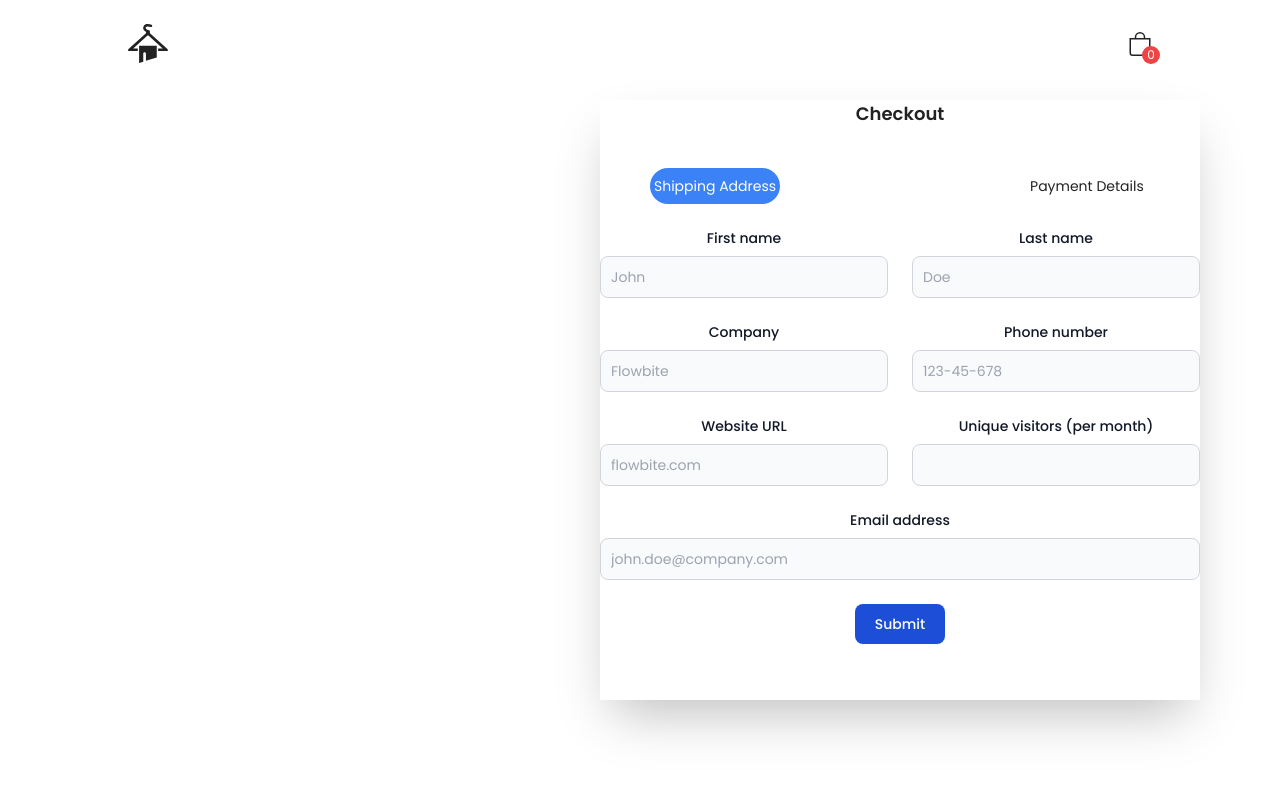
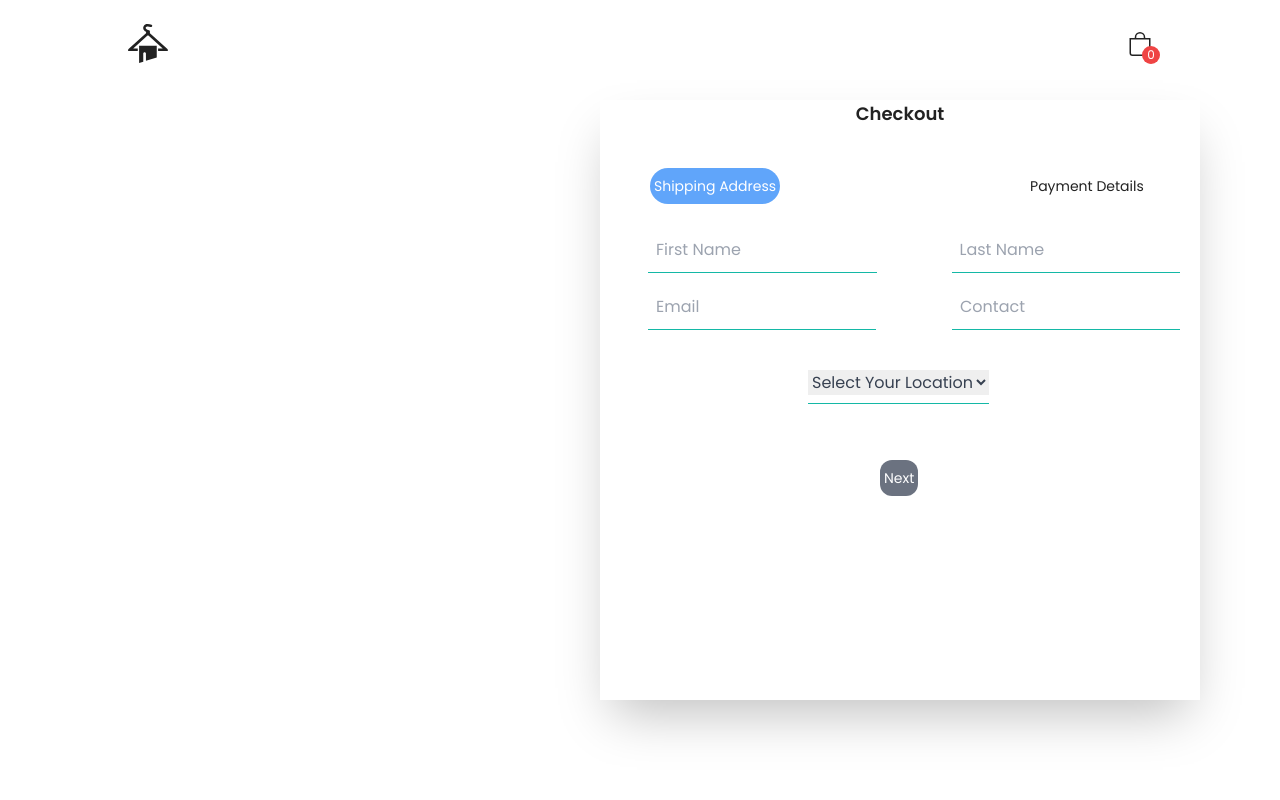
Before and after one commit to preetbista/drizzle, a React (Create React App) app: page /checkout in a window 1280 px wide. Shown: the top 800 px of the page. Built offline with nearby package versions, Linux system fonts and the light colour scheme; no server answers.

Commit message:
select location

```diff
--- a/src/pages/Checkout.js
+++ b/src/pages/Checkout.js
@@ -8,49 +8,51 @@ const Checkout = () => {
             <div className='text-lg font-semibold justify-center'>Checkout</div>
             <div className=''>
                 <div className='flex flex-row  gap-[250px]'>
-                    <div className='text-sm  ml-[50px] rounded-full py-2 px-1 bg-blue-500 text-white' >Shipping Address</div>
+                    <div className='text-sm  ml-[50px] rounded-full py-2 px-1 bg-blue-400 text-white' >Shipping Address</div>
                     <div className='text-sm mr-[50px] py-2' >Payment Details</div>
                 </div>
 
-                <form>
-                    <div class="mt-6 grid gap-6 mb-6 md:grid-cols-2">
-                        <div>
-                            <label for="first_name" class="block mb-2 text-sm font-medium text-gray-900 dark:text-black">First name</label>
-                            <input type="text" id="first_name" class="bg-gray-50 border border-gray-300 text-gray-900 text-sm rounded-lg focus:ring-blue-500 focus:border-blue-500 block w-full p-2.5 dark:bg-gray-700 dark:border-gray-600 dark:placeholder-gray-400 dark:text-white dark:focus:ring-blue-500 dark:focus:border-blue-500" placeholder="John" required />
+                <form class=" w-full  mt-6">
+                    <div className='flex flex-row px-5' >
+                        <div class="  ml-7 flex items-center border-b border-teal-500 py-2">
+                            <input class="appearance-none bg-transparent border-none w-full text-gray-700 mr-3 py-1 px-2
+                        leading-tight focus:outline-none"
+                                type="text" placeholder="First Name" aria-label="Full name" required />
                         </div>
-                        <div>
-                            <label for="last_name" class="block mb-2 text-sm font-medium text-gray-900 dark:text-black">Last name</label>
-                            <input type="text" id="last_name" class="bg-gray-50 border border-gray-300 text-gray-900 text-sm rounded-lg focus:ring-blue-500 focus:border-blue-500 block w-full p-2.5 dark:bg-gray-700 dark:border-gray-600 dark:placeholder-gray-400 dark:text-white dark:focus:ring-blue-500 dark:focus:border-blue-500" placeholder="Doe" required />
-                        </div>
-                        <div>
-                            <label for="company" class="block mb-2 text-sm font-medium text-gray-900 dark:text-white">Company</label>
-                            <input type="text" id="company" class="bg-gray-50 border border-gray-300 text-gray-900 text-sm rounded-lg focus:ring-blue-500 focus:border-blue-500 block w-full p-2.5 dark:bg-gray-700 dark:border-gray-600 dark:placeholder-gray-400 dark:text-white dark:focus:ring-blue-500 dark:focus:border-blue-500" placeholder="Flowbite" required />
-                        </div>
-                        <div>
-                            <label for="phone" class="block mb-2 text-sm font-medium text-gray-900 dark:text-white">Phone number</label>
-                            <input type="tel" id="phone" class="bg-gray-50 border border-gray-300 text-gray-900 text-sm rounded-lg focus:ring-blue-500 focus:border-blue-500 block w-full p-2.5 dark:bg-gray-700 dark:border-gray-600 dark:placeholder-gray-400 dark:text-white dark:focus:ring-blue-500 dark:focus:border-blue-500" placeholder="123-45-678" pattern="[0-9]{3}-[0-9]{2}-[0-9]{3}" required />
-                        </div>
-                        <div>
-                            <label for="website" class="block mb-2 text-sm font-medium text-gray-900 dark:text-white">Website URL</label>
-                            <input type="url" id="website" class="bg-gray-50 border border-gray-300 text-gray-900 text-sm rounded-lg focus:ring-blue-500 focus:border-blue-500 block w-full p-2.5 dark:bg-gray-700 dark:border-gray-600 dark:placeholder-gray-400 dark:text-white dark:focus:ring-blue-500 dark:focus:border-blue-500" placeholder="flowbite.com" required />
-                        </div>
-                        <div>
-                            <label for="visitors" class="block mb-2 text-sm font-medium text-gray-900 dark:text-white">Unique visitors (per month)</label>
-                            <input type="number" id="visitors" class="bg-gray-50 border border-gray-300 text-gray-900 text-sm rounded-lg focus:ring-blue-500 focus:border-blue-500 block w-full p-2.5 dark:bg-gray-700 dark:border-gray-600 dark:placeholder-gray-400 dark:text-white dark:focus:ring-blue-500 dark:focus:border-blue-500" placeholder="" required />
+
+                        <div class=" ml-[75px] flex items-center border-b border-teal-500 py-2">
+                            <input class="appearance-none bg-transparent border-none w-full text-gray-700 mr-3 py-1 px-2
+                        leading-tight focus:outline-none"
+                                type="text" placeholder="Last Name" aria-label="Full name" required />
                         </div>
                     </div>
-                    <div class="mb-6">
-                        <label for="email" class="block mb-2 text-sm font-medium text-gray-900 dark:text-white">Email address</label>
-                        <input type="email" id="email" class="bg-gray-50 border border-gray-300 text-gray-900 text-sm rounded-lg focus:ring-blue-500 focus:border-blue-500 block w-full p-2.5 dark:bg-gray-700 dark:border-gray-600 dark:placeholder-gray-400 dark:text-white dark:focus:ring-blue-500 dark:focus:border-blue-500" placeholder="john.doe@company.com" required />
+                    <div className='flex flex-row px-5 gap-12'>
+                        <div class="mt-3 ml-7 flex  items-center border-b border-teal-500 py-2">
+                            <input class="appearance-none bg-transparent border-none w-full text-gray-700 mr-3 py-1 px-2
+                        leading-tight focus:outline-none"
+                                type="email" placeholder="Email" aria-label="Full name" required />
+                        </div>
+                        <div class="mt-3 ml-7 flex  items-center border-b border-teal-500 py-2">
+                            <input class="appearance-none bg-transparent border-none w-full text-gray-700 mr-3 py-1 px-2
+                        leading-tight focus:outline-none"
+                                type="number" placeholder="Contact" aria-label="Full name" required />
+                        </div>
+                    </div>
+                    <div className='flex flex-row py-5 ml-[180px] mr-[180px] border-hidden text-gray-700'>
+                        <div class="mt-3 ml-7 flex  items-center border-b border-teal-500 py-2">
+                            <select className=' border-hidden cursor-pointer' >
+                                <option selected >Select Your Location</option>
+                                <option value="KTM">Kathmandu</option>
+                                <option value="PKR">Pokhara</option>
+                                <option value="BKT">Bhaktapur</option>
+                                <option value="LTP">Lalitpur</option>
+                            </select>
+                        </div>
                     </div>
 
-                    {/* <div class="flex items-start mb-6">
-                        <div class="flex items-center h-5">
-                            <input id="remember" type="checkbox" value="" class="w-4 h-4 border border-gray-300 rounded bg-gray-50 focus:ring-3 focus:ring-blue-300 dark:bg-gray-700 dark:border-gray-600 dark:focus:ring-blue-600 dark:ring-offset-gray-800" required />
-                        </div>
-                        <label for="remember" class="ml-2 text-sm font-medium text-gray-900 dark:text-gray-300">I agree with the <a href="#" class="text-blue-600 hover:underline dark:text-blue-500">terms and conditions</a>.</label>
-                    </div> */}
-                    <button type="submit" class="text-white bg-blue-700 hover:bg-blue-800 focus:ring-4 focus:outline-none focus:ring-blue-300 font-medium rounded-lg text-sm w-full sm:w-auto px-5 py-2.5 text-center dark:bg-blue-600 dark:hover:bg-blue-700 dark:focus:ring-blue-800">Submit</button>
+                    <div className='flex  mt-9 items-center ml-[230px]' >
+                        <button type="button" className=' text-sm  ml-[50px] rounded-xl py-2 px-1 bg-gray-500 hover:bg-blue-500 text-white' >Next</button>
+                    </div>
                 </form>
 
             </div>
```
Also changed, not shown: public/48364016_2223710914542798_9016881120343490560_n.jpg (added).
